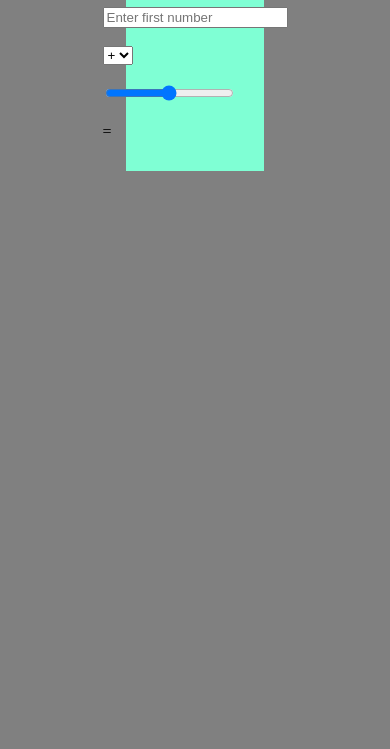
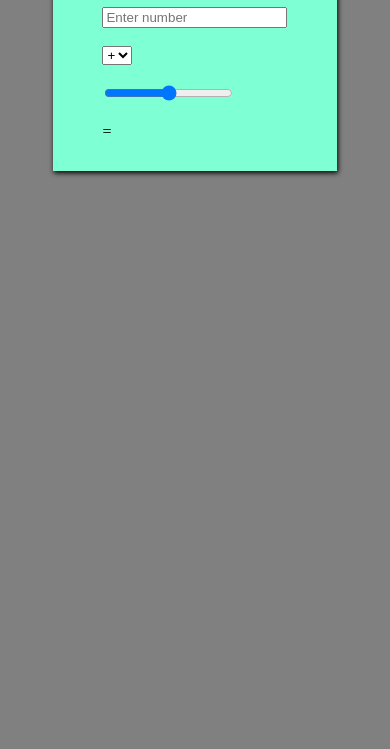
Before and after one commit to dgechra02/calculator-using-html, a plain HTML site: page index.html in a window 390 px wide. Shown: the part 203-952 px from the top of the page. After the commit the page ends 844 px from the top, so only its background shows below. Drawn offline with Linux system fonts and the light colour scheme.

Commit message:
made responsive

```diff
--- a/index.html
+++ b/index.html
@@ -11,18 +11,26 @@
 
         body {
             background-color: gray;
-            min-height: 100vh;
         }
 
         .container {
             padding: 30px;
-            width: 20vw;
+            width: 30%;
             display: flex;
             flex-direction: column;
             align-items: center;
             justify-content: center;
             background-color: aquamarine;
             margin: 100px auto;
+            box-shadow: 1px 2px 5px black;
+            transition: width 0.5s ease-in-out;
+        }
+
+
+        @media (max-width: 800px) {
+            .container {
+                width: 60%;
+            }
         }
 
     </style>
@@ -33,7 +41,7 @@
         <h1>Calculator</h1>
         <main>
             <form oninput="result.value =  eval(parseInt(num1.value) + operator.value + parseInt(range.value))">
-                <input type="number" id="num1" name="num1" placeholder="Enter first number" ><br><br>
+                <input type="number" id="num1" name="num1" placeholder="Enter number" ><br><br>
                 <select name="operator" id="operator">
                     <option value="+">+</option>
                     <option value="-">-</option>
```
